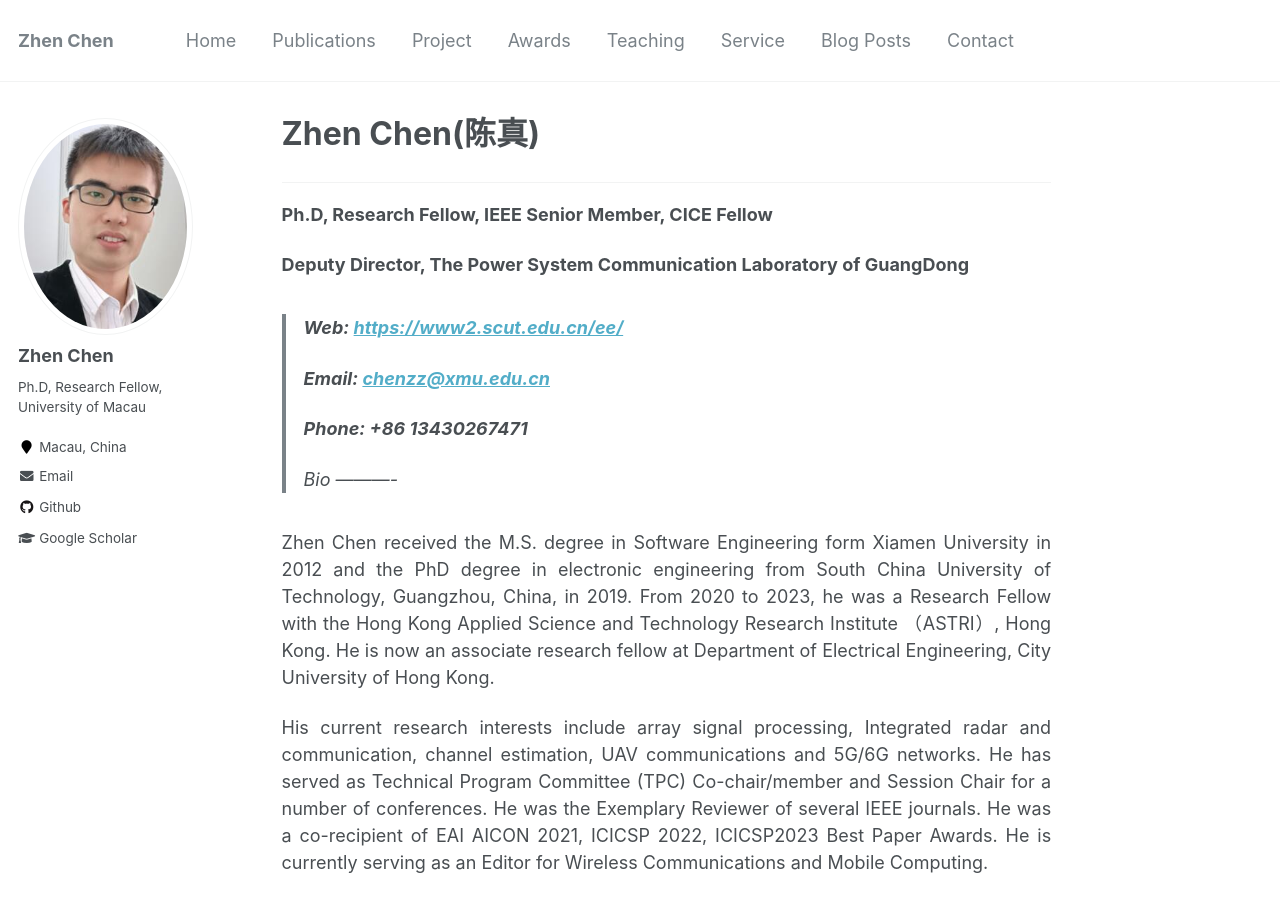
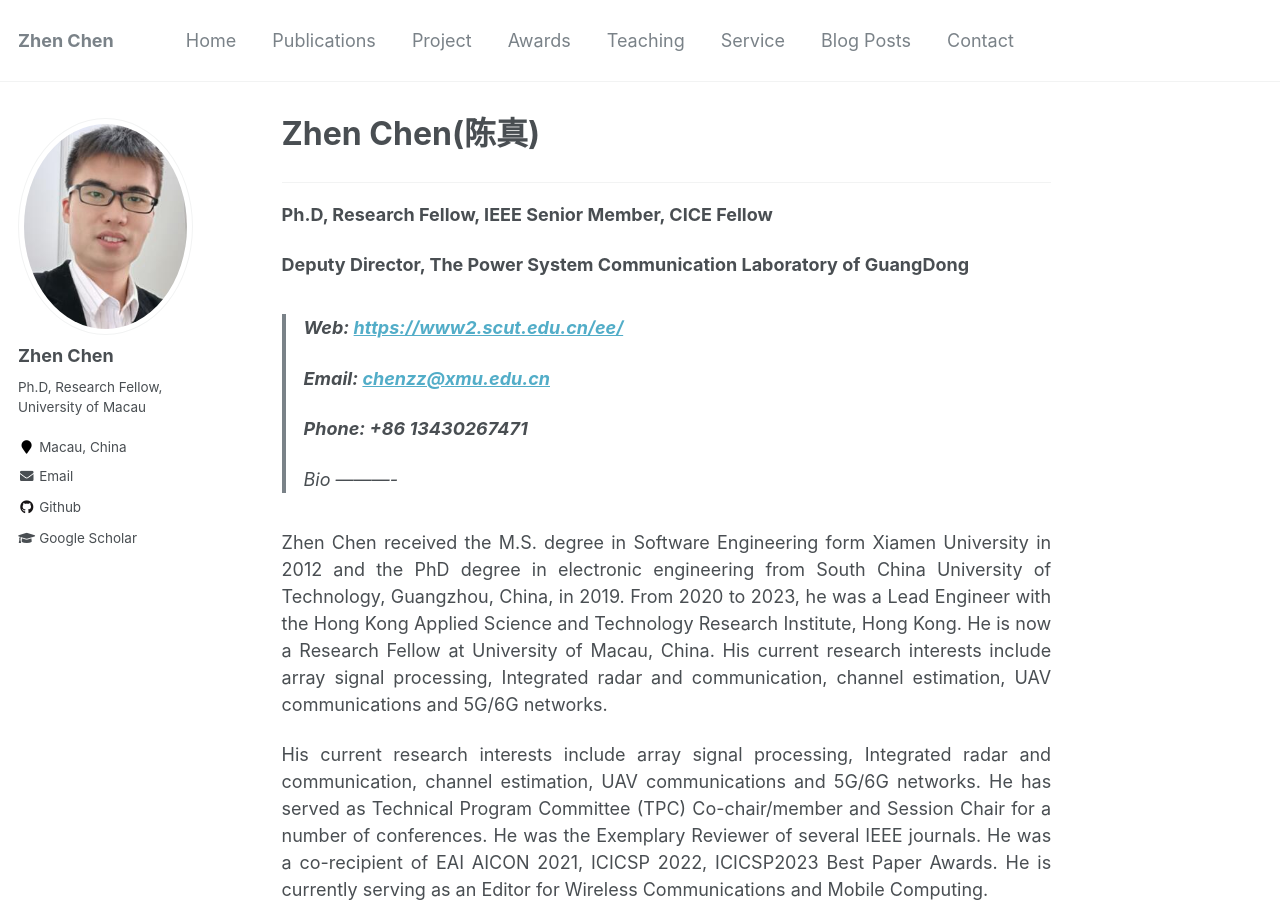
Before and after one commit to baile035/chenz_CV, a Jekyll site: the page built from _pages/about.md, in a window 1280 px wide and 900 px high. Built offline with Jekyll 4.4.1, drawn with Linux system fonts in a browser that asks for light colours.

Commit message:
Update about.md

```diff
--- a/_pages/about.md
+++ b/_pages/about.md
@@ -31,7 +31,7 @@ redirect_from:
 Bio
 ----------
 <p align="justify">
-Zhen Chen received the M.S. degree in Software Engineering form Xiamen University in 2012 and the PhD degree in electronic engineering from South China University of Technology, Guangzhou, China, in 2019. From 2020 to 2023, he was a Research Fellow with the Hong Kong Applied Science and Technology Research Institute （ASTRI）, Hong Kong. He is now an associate research fellow at Department of Electrical Engineering, City University of Hong Kong.
+Zhen Chen received the M.S. degree in Software Engineering form Xiamen University in 2012 and the PhD degree in electronic engineering from South China University of Technology, Guangzhou, China, in 2019. From 2020 to 2023, he was a Lead Engineer with the Hong Kong Applied Science and Technology Research Institute, Hong Kong. He is now a Research Fellow at University of Macau, China. His current research interests include array signal processing, Integrated radar and communication, channel estimation, UAV communications and 5G/6G networks.
 </p>
 
 
```
